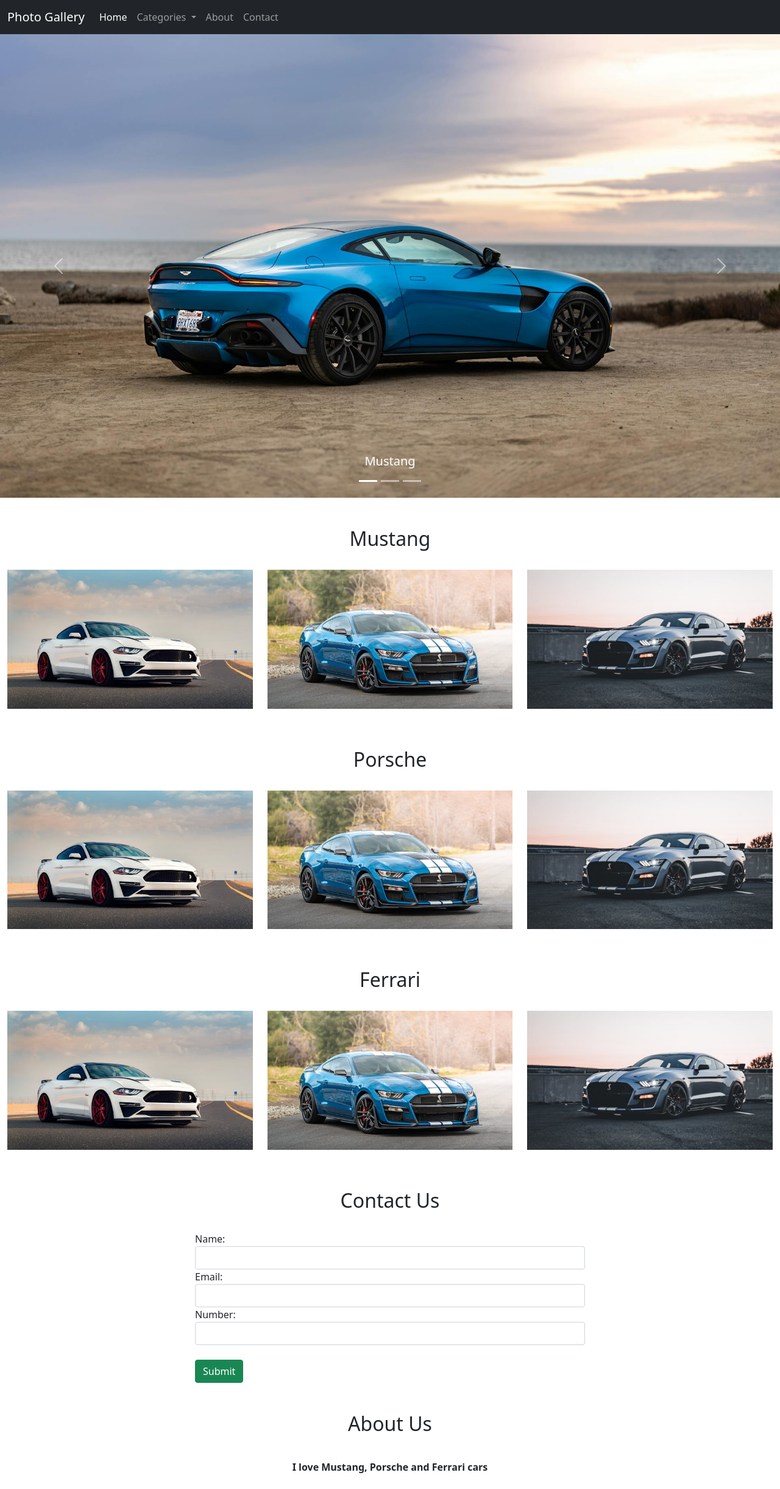
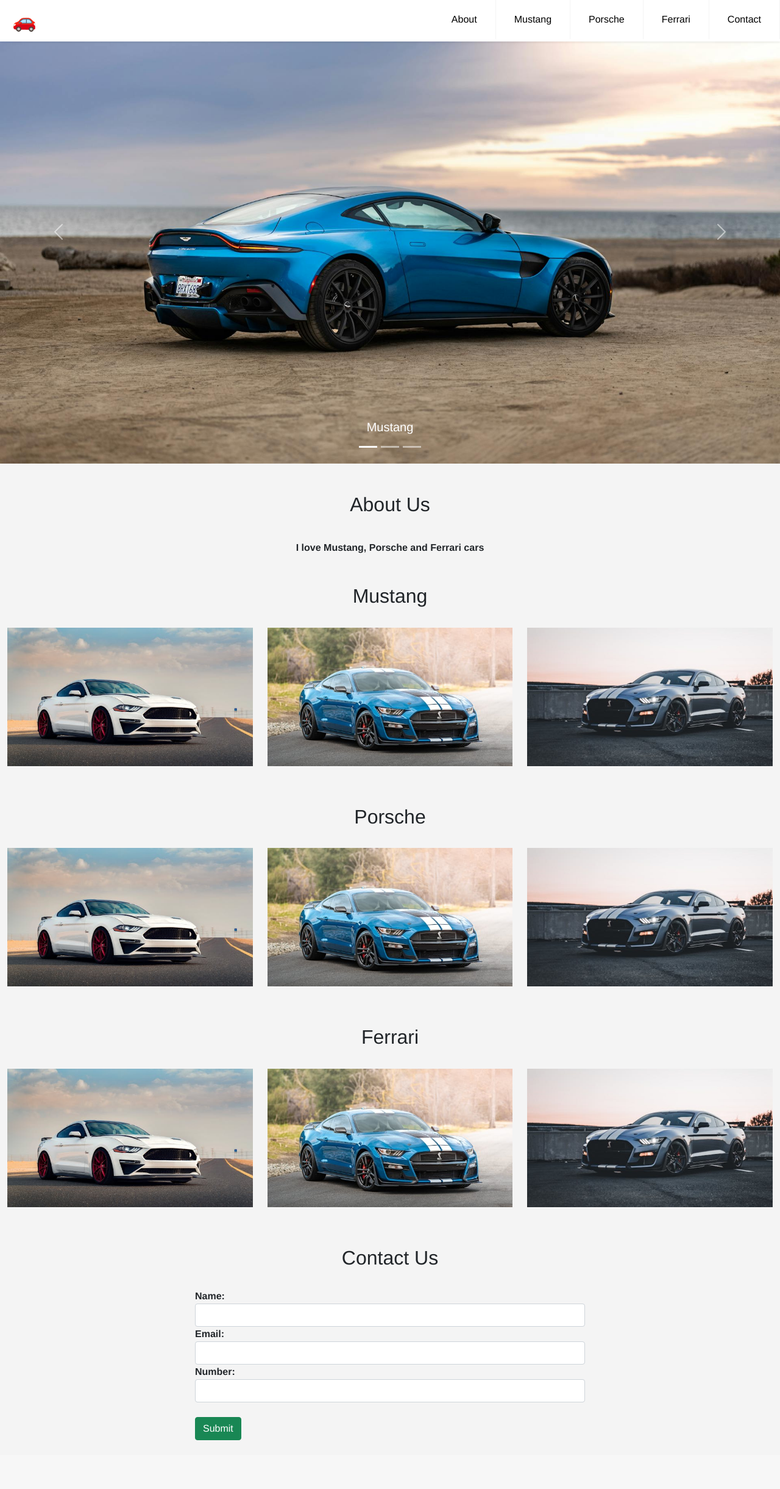
Before and after one commit to Nashville7/Car_Website, a PHP site: page / in a window 1280 px wide. Shown: the whole page at 61% size. After the commit the page ends 2361 px from the top, so only its background shows below. Run offline with PHP 8.4, Linux system fonts and the light colour scheme; some libraries are stand-ins or nearby versions.

Commit message:
new navbar

```diff
--- a/css/style.css
+++ b/css/style.css
@@ -13,3 +13,147 @@
     background-position: center;
     background-repeat: no-repeat;
 }
+
+/* NAVBAR */
+
+body {
+    margin: 0;
+    font-family: Helvetica, sans-serif;
+    background-color: #f4f4f4;
+  }
+
+  a {
+    color: #000;
+  }
+
+
+  /* header */
+
+  .header {
+    background-color: #fff;
+    box-shadow: 1px 1px 4px 0 rgba(0,0,0,.1);
+    position: fixed;
+    width: 100%;
+    z-index: 3;
+  }
+
+  .header ul {
+    margin: 0;
+    padding: 0;
+    list-style: none;
+    overflow: hidden;
+    background-color: #fff;
+  }
+
+  .header li a {
+    display: block;
+    padding: 20px 20px;
+    border-right: 1px solid #f4f4f4;
+    text-decoration: none;
+  }
+
+  .header li a:hover,
+  .header .menu-btn:hover {
+    background-color: #f4f4f4;
+  }
+
+  .header .logo {
+    display: block;
+    float: left;
+    font-size: 2em;
+    padding: 10px 20px;
+    text-decoration: none;
+  }
+
+  /* menu */
+
+  .header .menu {
+    clear: both;
+    max-height: 0;
+    transition: max-height .2s ease-out;
+  }
+
+  /* menu icon */
+
+  .header .menu-icon {
+    cursor: pointer;
+    display: inline-block;
+    float: right;
+    padding: 28px 20px;
+    position: relative;
+    user-select: none;
+  }
+
+  .header .menu-icon .navicon {
+    background: #333;
+    display: block;
+    height: 2px;
+    position: relative;
+    transition: background .2s ease-out;
+    width: 18px;
+  }
+
+  .header .menu-icon .navicon:before,
+  .header .menu-icon .navicon:after {
+    background: #333;
+    content: '';
+    display: block;
+    height: 100%;
+    position: absolute;
+    transition: all .2s ease-out;
+    width: 100%;
+  }
+
+  .header .menu-icon .navicon:before {
+    top: 5px;
+  }
+
+  .header .menu-icon .navicon:after {
+    top: -5px;
+  }
+
+  /* menu btn */
+
+  .header .menu-btn {
+    display: none;
+  }
+
+  .header .menu-btn:checked ~ .menu {
+    max-height: 240px;
+  }
+
+  .header .menu-btn:checked ~ .menu-icon .navicon {
+    background: transparent;
+  }
+
+  .header .menu-btn:checked ~ .menu-icon .navicon:before {
+    transform: rotate(-45deg);
+  }
+
+  .header .menu-btn:checked ~ .menu-icon .navicon:after {
+    transform: rotate(45deg);
+  }
+
+  .header .menu-btn:checked ~ .menu-icon:not(.steps) .navicon:before,
+  .header .menu-btn:checked ~ .menu-icon:not(.steps) .navicon:after {
+    top: 0;
+  }
+
+  /* 48em = 768px */
+
+  @media (min-width: 48em) {
+    .header li {
+      float: left;
+    }
+    .header li a {
+      padding: 20px 30px;
+    }
+    .header .menu {
+      clear: none;
+      float: right;
+      max-height: none;
+    }
+    .header .menu-icon {
+      display: none;
+    }
+  }
--- a/index.php
+++ b/index.php
@@ -8,39 +8,24 @@
     <title>Photo Gallery</title>
 </head>
 <body>
-<nav class="navbar navbar-expand-lg navbar-dark bg-dark">
-  <div class="container-fluid">
-    <a class="navbar-brand" href="#">Photo Gallery</a>
-    <button class="navbar-toggler" type="button" data-bs-toggle="collapse" data-bs-target="#navbarSupportedContent" aria-controls="navbarSupportedContent" aria-expanded="false" aria-label="Toggle navigation">
-      <span class="navbar-toggler-icon"></span>
-    </button>
-    <div class="collapse navbar-collapse" id="navbarSupportedContent">
-      <ul class="navbar-nav me-auto mb-2 mb-lg-0">
-        <li class="nav-item">
-          <a class="nav-link active" aria-current="page" href="#">Home</a>
-        </li>
-        <li class="nav-item dropdown">
-          <a class="nav-link dropdown-toggle" href="#" id="navbarDropdown" role="button" data-bs-toggle="dropdown" aria-expanded="false">
-            Categories
-          </a>
-          <ul class="dropdown-menu" aria-labelledby="navbarDropdown">
-            <li><a class="dropdown-item" href="#mustang">Mustang</a></li>
-            <li><hr class="dropdown-divider"></li>
-            <li><a class="dropdown-item" href="#porsche">Porsche</a></li>
-            <li><hr class="dropdown-divider"></li>
-            <li><a class="dropdown-item" href="#ferrari">Ferrari</a></li>
-          </ul>
-        </li>
-        <li class="nav-item">
-          <a class="nav-link" href="#about">About</a>
-        </li>
-        <li class="nav-item">
-          <a class="nav-link" href="#contact">Contact</a>
-        </li>
-      </ul>
-    </div>
-  </div>
-</nav>
+
+<!-- Navbar -->
+<header class="header">
+  <a href="" class="logo">🚗</a>
+  <input class="menu-btn" type="checkbox" id="menu-btn" />
+  <label class="menu-icon" for="menu-btn"><span class="navicon"></span></label>
+  <ul class="menu">
+  <li><a href="#about">About</a></li>
+    <li><a href="#mustang">Mustang</a></li>
+    <li><a href="#porsche">Porsche</a></li>
+    <li><a href="#ferrari">Ferrari</a></li>
+    <li><a href="#contact">Contact</a></li>
+  </ul>
+</header>
+
+<!-- end of navbar  -->
+
+
 <!-- CAROUSEL BANNER -->
 <div id="carouselExampleCaptions" class="carousel slide">
   <div class="carousel-indicators">
@@ -79,8 +64,20 @@
 </div>
 <!-- End of Carousel Banner -->
 
+<a id="about">
+  <section class="my-4">
+  <div class="py-4">
+    <h2 class="text-center">About Us</h2>
+  </div>
+  <div class="container-fluid">
+    <h3 class="text-center"></h3>
+    <p class="text-center"><b> I love Mustang, Porsche and Ferrari cars</p>
+  </div>
+  </section>
+  </a>
+
 <a id="mustang">
-<section class="my-4">
+<section class="my-4 aboutsection">
   <div class="py-4">
     <h2 class="text-center">Mustang</h2>
   </div>
@@ -171,18 +168,6 @@
   </section>
   </a>
 
-  <a id="about">
-  <section class="my-4">
-  <div class="py-4">
-    <h2 class="text-center">About Us</h2>
-  </div>
-  <div class="container-fluid">
-    <h3 class="text-center"></h3>
-    <p class="text-center"><b> I love Mustang, Porsche and Ferrari cars</p>
-  </div>
-  </section>
-  </a>
-
 
 <script src="https://ajax.googleapis.com/ajax/libs/3.5.1/jquery.min.js"></script>
 <script src="https://cdnjs.cloudflare.com/ajax/libs/popper.js/1.16.0/umd/popper.min.js"></script>
```
